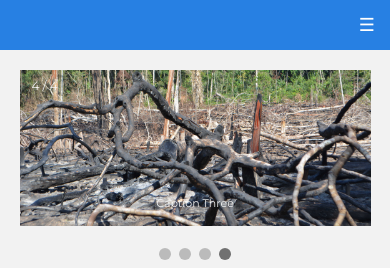
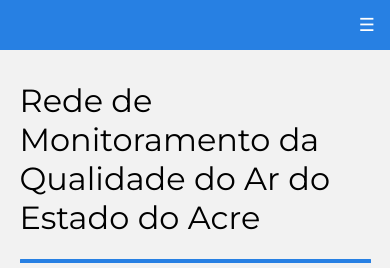
Before and after one commit to willianflores/purpleair-web-page, a PHP site: page / in a window 390 px wide. Shown: the top 268 px of the page. Run offline with PHP 8.4, Linux system fonts and the light colour scheme; some web fonts are replaced.

Commit message:
Modification (restore) of the files styles.css, purple hair.php, index.php and README.RD; Exclusion of the purpleair_gif_20200416-22.gif file and inclusion of the purpleair_gif_20200427-0503.gif file

```diff
--- a/css/styles.css
+++ b/css/styles.css
@@ -79,94 +79,9 @@ body{
 
 }
 
-.slideshow {
-    margin: 0;
-    padding: 80px 140px 20px 140px;
-    box-sizing: border-box;
-
-}
-
-.mySlides {
-    display: none;
-
-}
-
-/* Slideshow container */
-.slideshow-container {
-    max-width: 100%;
-    position: relative;
-    margin: 0;
-
-}
-
-img {
-    vertical-align: middle;
-
-}
-
-/* Caption text */
-.text {
-    color: #f2f2f2;
-    font-size: 15px;
-    padding: 8px 12px;
-    position: absolute;
-    bottom: 8px;
-    width: 100%;
-    text-align: center;
-
-}
-
-/* Number text (1/3 etc) */
-.numbertext {
-    color: #f2f2f2;
-    font-size: 12px;
-    padding: 8px 12px;
-    position: absolute;
-    top: 0;
-
-}
-
-/* The dots/bullets/indicators */
-.dot {
-    height: 15px;
-    width: 15px;
-    margin: 0 2px;
-    background-color: #bbb;
-    border-radius: 50%;
-    display: inline-block;
-    transition: background-color 0.6s ease;
-
-}
-
-.sactive {
-    background-color: #717171;
-
-}
-
-/* Fading animation */
-.fade {
-    -webkit-animation-name: fade;
-    -webkit-animation-duration: 1.5s;
-    animation-name: fade;
-    animation-duration: 1.5s;
-
-}
-
-@-webkit-keyframes fade {
-    from {opacity: .4}
-    to {opacity: 1}
-
-}
-
-@keyframes fade {
-    from {opacity: .4}
-    to {opacity: 1}
-
-}
-
 .main{
     margin: 0;
-    padding: 0px 140px 20px 140px;
+    padding: 80px 180px 20px 100px;
 
     animation-name: conteudo;
     animation-duration: 2s;
@@ -264,7 +179,7 @@ hr.hr-title{
 .personnel{
     font-family: 'Arial', sans-serif;
     margin: 0;
-    padding: 0px 100px 0px 100px;
+    padding: 0px 180px 0px 100px;
 
     animation-name: conteudo;
     animation-duration: 2s;
@@ -354,7 +269,7 @@ hr.hr-title{
 
 .end{
     margin: 0;
-    padding: 40px 140px 80px 140px;
+    padding: 40px 180px 80px 100px;
 
 }
 
@@ -395,8 +310,6 @@ hr.hr-title{
 }
 
 
-}
-
 @keyframes profile-capa{
     0%{opacity: 0; transform: translate(0px,20px)}
     100%{opacity: 1; transform: translate(0px,0px)}
@@ -420,6 +333,10 @@ hr.hr-title{
 
 
 @media (max-width: 800px){
+
+    .navigation{
+        position: sticky;
+    }
 
     .navigation li{
         display: none;
@@ -462,8 +379,6 @@ hr.hr-title{
     width: 90%;
     }
 
-    }
-
     .main{
     padding: 10px 5% 20px 5%;
 
@@ -488,12 +403,12 @@ hr.hr-title{
     padding-top: 3px;
     padding-bottom: 3px;
     font-size: 14px;
-}
+    }
 
     .footer-icons {
         width: 30px;
 
-}
+    }
 
     .personnel{
         margin: 0;
@@ -562,21 +477,5 @@ hr.hr-title{
 
     }
 
-    .slideshow {
-        padding: 70px 5% 10px 5%;
-
-
-    }
-
-    .dot {
-        height: 12px;
-        width: 12px;
-
-    }
-
-        /* On smaller screens, decrease text size */
-    .text {
-        font-size: 11px
-
 
 }
--- a/index.php
+++ b/index.php
@@ -20,51 +20,6 @@
 
 
 	<body>
-
-		<div class="slideshow">
-
-			<div class="slideshow-container">
-
-				<div class="mySlides fade">
-				  <div class="numbertext">1 / 4</div>
-				  <img src="img/slide-pic-01.JPG" style="width:100%">
-				  <div class="text">Caption Text</div>
-				</div>
-
-				<div class="mySlides fade">
-				  <div class="numbertext">2 / 4</div>
-				  <img src="img/slide-pic-02.JPG" style="width:100%">
-				  <div class="text">Caption Two</div>
-				</div>
-
-				<div class="mySlides fade">
-				  <div class="numbertext">3 / 4</div>
-				  <img src="img/slide-pic-03.JPG" style="width:100%">
-				  <div class="text">Caption Three</div>
-				</div>
-
-				<div class="mySlides fade">
-				  <div class="numbertext">4 / 4</div>
-				  <img src="img/slide-pic-04.JPG" style="width:100%">
-				  <div class="text">Caption Three</div>
-				</div>
-
-			</div>
-
-			<br>
-
-			<div style="text-align:center">
-			  <span class="dot"></span>
-			  <span class="dot"></span>
-			  <span class="dot"></span>
-			  <span class="dot"></span>
-			</div>
-
-			<script src="js/slideShow.js"></script>
-
-		</div>
-
-
 
 			<nav id="navigation" class="navigation">
 
```
Also changed, not shown: README.md, img/purpleair_gif_20200416-22.gif (deleted), img/purpleair_gif_20200427-0503.gif (added).
